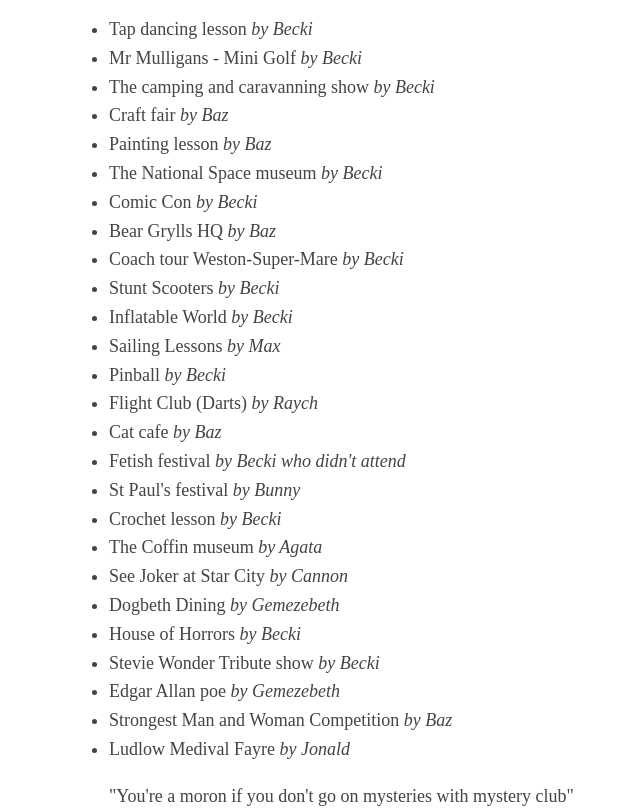
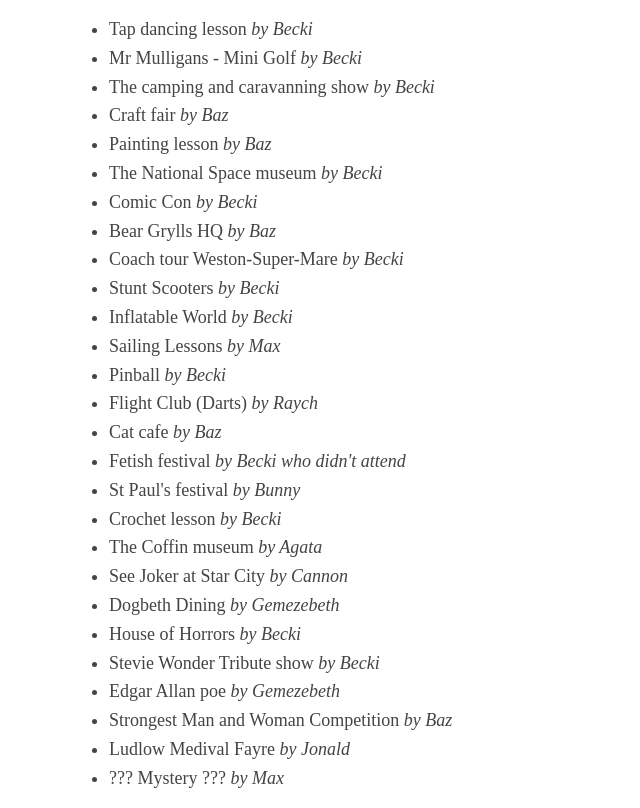
Before and after one commit to m3dwards/mysteries, a plain HTML site: page index.html in a window 1280 px wide. Shown: the part 139-947 px from the top of the page, without its empty margins (246-886 px from the left). Drawn offline with Linux system fonts and the light colour scheme.

Commit message:
Update index.html

```diff
--- a/index.html
+++ b/index.html
@@ -39,6 +39,7 @@
                 <li>Edgar Allan poe <em>by Gemezebeth</em></li>
                 <li>Strongest Man and Woman Competition <em>by Baz</em></li>
                 <li>Ludlow Medival Fayre <em>by Jonald</em></li>
+                <li>??? Mystery ??? <em>by Max</em></li>
             </ul>
         </p>
         <blockquote>"You're a moron if you don't go on mysteries with mystery club"
```
